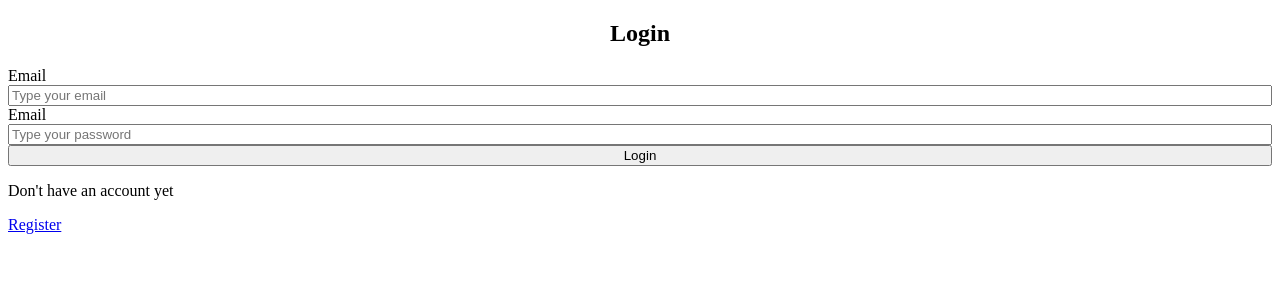
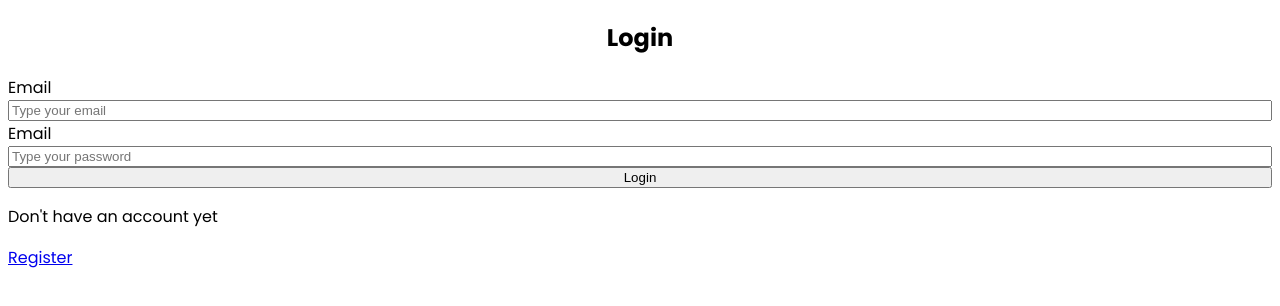
Before and after one commit to ElDev1/memories, a React (Create React App) app: page / in a window 1280 px wide. Shown: the top 306 px of the page. Built offline with nearby package versions, Linux system fonts and the light colour scheme.

Commit message:
add font family, root styles

```diff
--- /dev/null
+++ b/src/App.css
@@ -0,0 +1,9 @@
+@import url('https://fonts.googleapis.com/css2?family=Poppins:wght@300;400;500;600;700;800;900&display=swap');
+
+:root {
+    --mainFont: 'Poppins', sans-serif;
+}
+
+body {
+    font-family: var(--mainFont);
+}
--- a/src/App.js
+++ b/src/App.js
@@ -1,3 +1,4 @@
+import './App.css';
 import Login from './Components/Login/Login';
 
 function App() {
```
